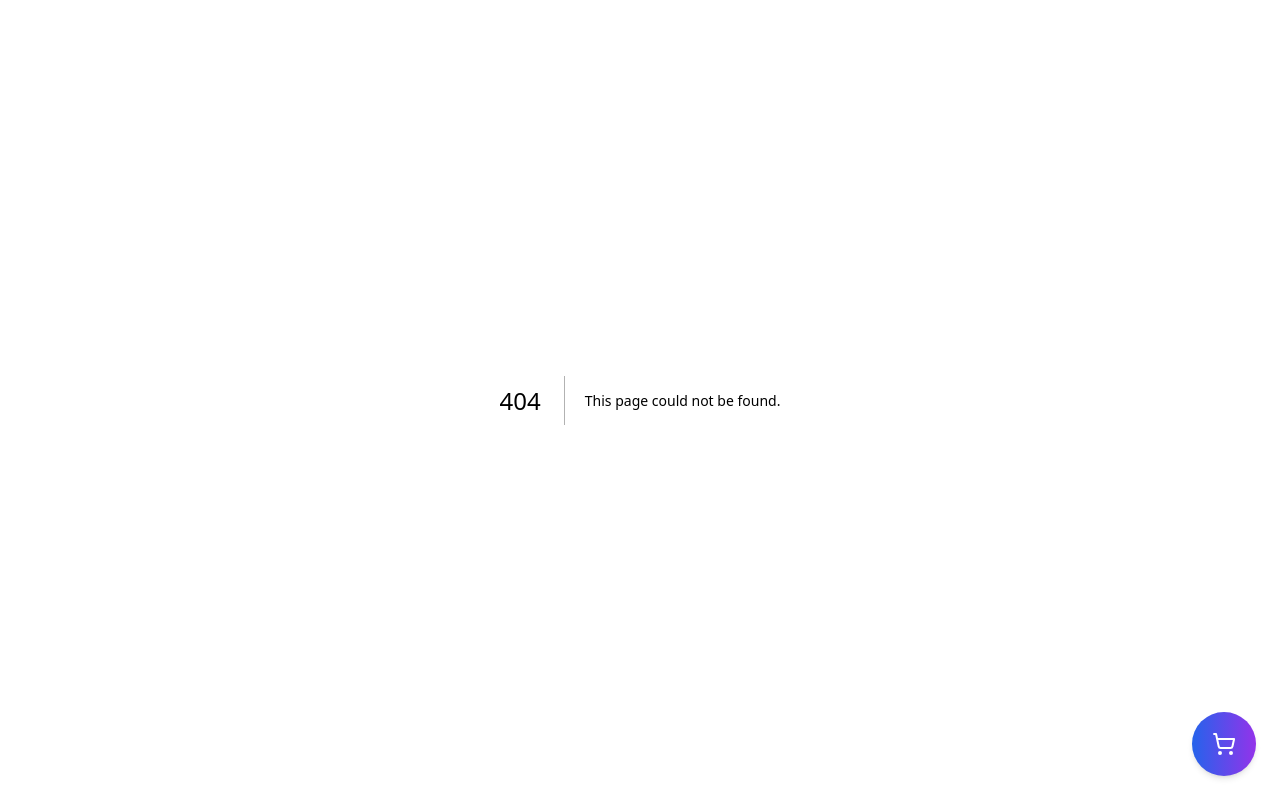
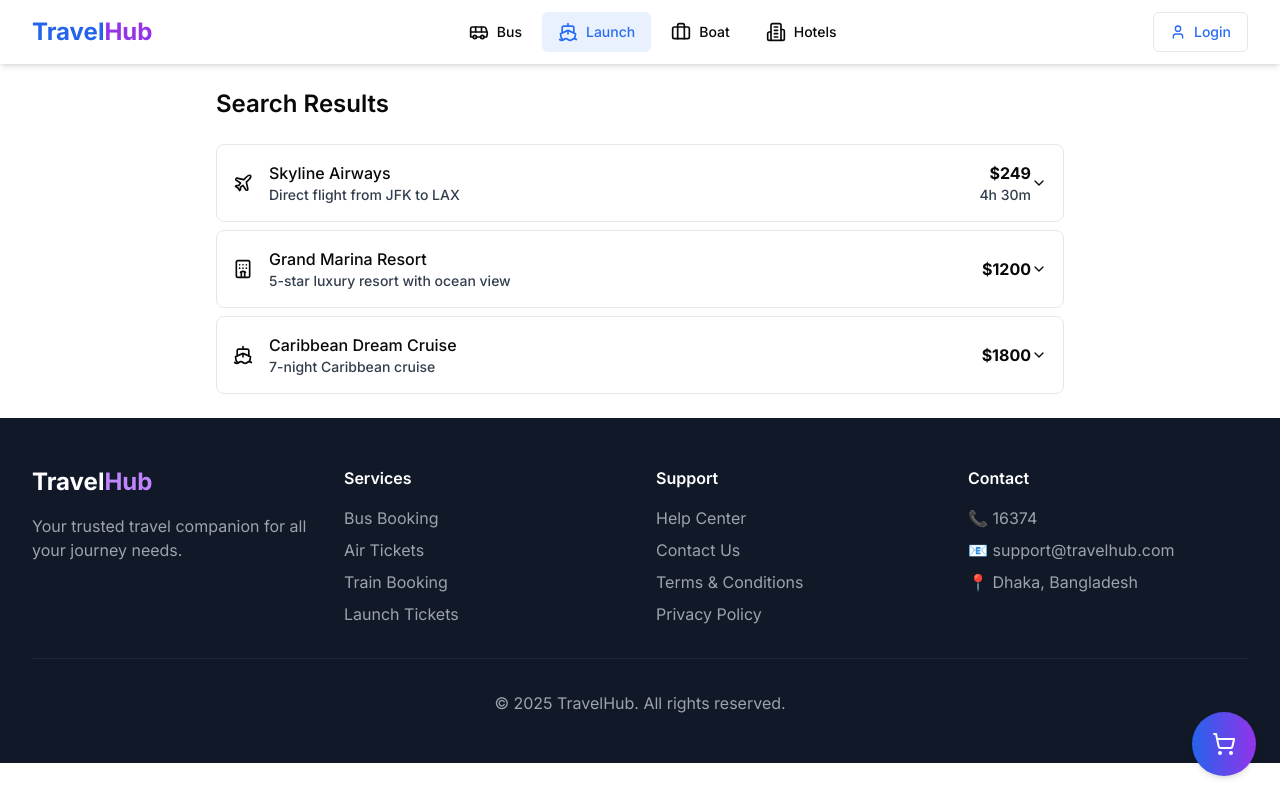
Before and after one commit to hasanhridoy01/round-trip, a Next.js app: page /tickets/booking/search in a window 1280 px wide. Before the commit this address had no page. Built offline with nearby package versions, Linux system fonts and the light colour scheme.

Commit message:
search has added

```diff
--- a/app/globals.css
+++ b/app/globals.css
@@ -101,3 +101,29 @@ select {
 .text-accent-foreground {
   color: hsl(var(--accent-foreground));
 }
+
+@keyframes accordion-down {
+  from {
+    height: 0;
+    opacity: 0;
+    transform: translateY(-5px);
+  }
+  to {
+    height: var(--radix-accordion-content-height);
+    opacity: 1;
+    transform: translateY(0);
+  }
+}
+
+@keyframes accordion-up {
+  from {
+    height: var(--radix-accordion-content-height);
+    opacity: 1;
+    transform: translateY(0);
+  }
+  to {
+    height: 0;
+    opacity: 0;
+    transform: translateY(-5px);
+  }
+}
--- a/app/layout.tsx
+++ b/app/layout.tsx
@@ -3,6 +3,8 @@ import "./globals.css";
 import type { Metadata } from "next";
 import { Inter } from "next/font/google";
 import CheckOutButton from "@/components/CheckOutButton";
+import Header from "@/components/Header";
+import Footer from "@/components/Footer";
 
 const inter = Inter({ subsets: ["latin"] });
 
@@ -19,9 +21,11 @@ export default function RootLayout({
   return (
     <html lang="en">
       <body className={inter.className}>
+        <Header />
         {children}
         <CheckOutButton />
         <Toaster position="top-right" />
+        <Footer />
       </body>
     </html>
   );
--- a/app/page.tsx
+++ b/app/page.tsx
@@ -16,16 +16,11 @@ import {
   X,
 } from "lucide-react";
 import { Button } from "@/components/ui/button";
-import Header from "@/components/Header";
 import Hero from "@/components/Hero";
-import Footer from "@/components/Footer";
 
 export default function Home() {
   return (
     <div className="min-h-screen bg-gradient-to-br from-blue-50 to-purple-50">
-      {/* Header */}
-      <Header />
-
       {/* Hero Section */}
       <Hero />
 
@@ -103,9 +98,6 @@ export default function Home() {
           </div>
         </div>
       </section>
-
-      {/* Footer */}
-      <Footer />
     </div>
   );
 }
--- /dev/null
+++ b/app/tickets/booking/search/loading.tsx
@@ -0,0 +1,9 @@
+import { Loader2 } from "lucide-react";
+
+export default function Loading() {
+  return (
+    <div className="fixed inset-0 flex items-center justify-center">
+      <Loader2 className="h-10 w-10 animate-spin text-primary" />
+    </div>
+  );
+}
--- /dev/null
+++ b/app/tickets/booking/search/page.tsx
@@ -0,0 +1,208 @@
+"use client";
+
+import {
+  Accordion,
+  AccordionContent,
+  AccordionItem,
+  AccordionTrigger,
+} from "@/components/ui/accordion";
+import {
+  Plane,
+  Hotel,
+  Ship,
+  Clock,
+  MapPin,
+  Calendar,
+  Wallet,
+} from "lucide-react";
+
+interface SearchResult {
+  id: string;
+  type: "flight" | "hotel" | "cruise";
+  departureTime?: string;
+  arrivalTime?: string;
+  checkIn?: string;
+  checkOut?: string;
+  departurePort?: string;
+  arrivalPort?: string;
+  price: number;
+  duration?: string;
+  name: string;
+  description: string;
+  amenities?: string[];
+  cabinType?: string;
+  itinerary?: string[];
+}
+
+export default function SearchResults() {
+  const mockResults: SearchResult[] = [
+    {
+      id: "flight-1",
+      type: "flight",
+      departureTime: "10:00 AM",
+      arrivalTime: "2:30 PM",
+      price: 249,
+      duration: "4h 30m",
+      name: "Skyline Airways",
+      description: "Direct flight from JFK to LAX",
+      departurePort: "New York (JFK)",
+      arrivalPort: "Los Angeles (LAX)",
+    },
+    {
+      id: "hotel-1",
+      type: "hotel",
+      checkIn: "Jun 15, 2023",
+      checkOut: "Jun 20, 2023",
+      price: 1200,
+      name: "Grand Marina Resort",
+      description: "5-star luxury resort with ocean view",
+      amenities: ["Pool", "Spa", "Restaurant", "Free WiFi"],
+    },
+    {
+      id: "cruise-1",
+      type: "cruise",
+      departureTime: "Jun 10, 2023",
+      arrivalTime: "Jun 17, 2023",
+      price: 1800,
+      name: "Caribbean Dream Cruise",
+      description: "7-night Caribbean cruise",
+      cabinType: "Balcony Suite",
+      itinerary: ["Miami", "Bahamas", "Jamaica", "Grand Cayman"],
+    },
+  ];
+
+  const getIcon = (type: string) => {
+    switch (type) {
+      case "flight":
+        return <Plane className="h-5 w-5" />;
+      case "hotel":
+        return <Hotel className="h-5 w-5" />;
+      case "cruise":
+        return <Ship className="h-5 w-5" />;
+      default:
+        return null;
+    }
+  };
+
+  return (
+    <div className="p-6 max-w-4xl mx-auto">
+      <h1 className="text-2xl font-semibold mb-6">Search Results</h1>
+
+      <Accordion type="single" collapsible className="w-full space-y-2">
+        {mockResults.map((result) => (
+          <AccordionItem
+            key={result.id}
+            value={result.id}
+            className="border rounded-lg"
+          >
+            <AccordionTrigger className="px-4 hover:no-underline">
+              <div className="flex items-center w-full">
+                <div className="mr-4">{getIcon(result.type)}</div>
+                <div className="flex-1 text-left">
+                  <h3 className="font-medium">{result.name}</h3>
+                  <p className="text-sm text-muted-foreground">
+                    {result.description}
+                  </p>
+                </div>
+                <div className="text-right">
+                  <p className="font-bold">${result.price}</p>
+                  {result.duration && (
+                    <p className="text-sm text-muted-foreground">
+                      {result.duration}
+                    </p>
+                  )}
+                </div>
+              </div>
+            </AccordionTrigger>
+
+            <AccordionContent className="px-4 pb-4 pt-0">
+              {result.type === "flight" && (
+                <div className="grid md:grid-cols-2 gap-4">
+                  <div>
+                    <h4 className="font-medium mb-2 flex items-center">
+                      <MapPin className="h-4 w-4 mr-2" />
+                      Route
+                    </h4>
+                    <p>
+                      {result.departurePort} → {result.arrivalPort}
+                    </p>
+                    <p className="text-sm text-muted-foreground mt-1">
+                      Departs: {result.departureTime}, Arrives:{" "}
+                      {result.arrivalTime}
+                    </p>
+                  </div>
+                  <div>
+                    <h4 className="font-medium mb-2 flex items-center">
+                      <Wallet className="h-4 w-4 mr-2" />
+                      Price Details
+                    </h4>
+                    <p>Total: ${result.price}</p>
+                  </div>
+                </div>
+              )}
+
+              {result.type === "hotel" && (
+                <div className="grid md:grid-cols-2 gap-4">
+                  <div>
+                    <h4 className="font-medium mb-2 flex items-center">
+                      <Calendar className="h-4 w-4 mr-2" />
+                      Dates
+                    </h4>
+                    <p>Check-in: {result.checkIn}</p>
+                    <p>Check-out: {result.checkOut}</p>
+                  </div>
+                  <div>
+                    <h4 className="font-medium mb-2 flex items-center">
+                      <Wallet className="h-4 w-4 mr-2" />
+                      Amenities
+                    </h4>
+                    <div className="flex flex-wrap gap-2">
+                      {result.amenities?.map((amenity) => (
+                        <span
+                          key={amenity}
+                          className="px-2 py-1 bg-muted rounded-full text-sm"
+                        >
+                          {amenity}
+                        </span>
+                      ))}
+                    </div>
+                  </div>
+                </div>
+              )}
+
+              {result.type === "cruise" && (
+                <div className="grid md:grid-cols-2 gap-4">
+                  <div>
+                    <h4 className="font-medium mb-2 flex items-center">
+                      <Clock className="h-4 w-4 mr-2" />
+                      Itinerary
+                    </h4>
+                    <ul className="list-disc pl-5">
+                      {result.itinerary?.map((port) => (
+                        <li key={port}>{port}</li>
+                      ))}
+                    </ul>
+                  </div>
+                  <div>
+                    <h4 className="font-medium mb-2 flex items-center">
+                      <Wallet className="h-4 w-4 mr-2" />
+                      Cabin Details
+                    </h4>
+                    <p>Cabin Type: {result.cabinType}</p>
+                    <p>Total: ${result.price}</p>
+                  </div>
+                </div>
+              )}
+
+              <button className="mt-4 w-full py-2 bg-primary text-primary-foreground rounded-md hover:bg-primary/90">
+                {result.type === "flight" && "Book Flight"}
+                {result.type === "hotel" && "Book Hotel"}
+                {result.type === "cruise" && "Book Cruise"}
+              </button>
+            </AccordionContent>
+          </AccordionItem>
+        ))}
+      </Accordion>
+    </div>
+  );
+}
--- a/components/CheckOutButton.tsx
+++ b/components/CheckOutButton.tsx
@@ -158,7 +158,7 @@ const CheckOutButton = () => {
             </DrawerHeader>
           </div>
 
-          <div className="overflow-y-auto min-h-[calc(100vh-160px)] px-6 py-4 flex flex-col">
+          <div className="overflow-y-auto min-h-[calc(100vh-205px)] px-6 py-4 flex flex-col">
             {bookings.length > 0 ? (
               <div className="space-y-4">
                 {bookings.map((booking) => (
--- a/components/Header.tsx
+++ b/components/Header.tsx
@@ -1,3 +1,5 @@
+"use client";
+
 import React, { useState } from "react";
 import Link from "next/link";
 import { Bus, Ship, Phone, Menu, Briefcase, Building2, } from "lucide-react";
--- a/components/search-components/Bus.tsx
+++ b/components/search-components/Bus.tsx
@@ -159,7 +159,7 @@ const BusComponent = () => {
             </div>
 
             {tripType === "roundTrip" && (
-              <div className="md:col-span-2 space-y-1.5 mt-4">
+              <div className="md:col-span-2 space-y-1.5">
                 <span className="text-sm text-primary font-medium uppercase">
                   Return Date
                 </span>
--- a/components/search-components/Launch.tsx
+++ b/components/search-components/Launch.tsx
@@ -1,3 +1,5 @@
+"use client";
+
 import React from "react";
 import Link from "next/link";
 import axios from "axios";
@@ -7,8 +9,10 @@ import { Input } from "@/components/ui/input";
 import { Card, CardContent } from "@/components/ui/card";
 import { set } from "date-fns";
 import { toast } from "sonner";
+import { useRouter } from "next/navigation";
 
 const LaunchComponent = () => {
+  const router = useRouter();
   const [tripType, setTripType] = React.useState<"oneWay" | "roundTrip">(
     "oneWay"
   );
@@ -40,6 +44,7 @@ const LaunchComponent = () => {
         trip_to: toLocation,
         type: trip,
       });
+
       if (tripType === "roundTrip" && returnDate) {
         params.append("return_trip_date", returnDate);
       }
@@ -51,17 +56,34 @@ const LaunchComponent = () => {
       );
 
       console.log("Search Result:", response.data);
-      if (response.data.success) {
+
+      if (response.data.success && Array.isArray(response.data.data)) {
+        const firstTrip = response.data.data[0];
+
         toast.success(`Search successful for ${trip} trips`);
+
+        // Clear form
         setFromLocation("");
         setToLocation("");
         setJourneyDate("");
         setReturnDate("");
+
+        // ✅ Push to route with query
+        router.push(
+          `/tickets/booking/search?fromcity=${
+            firstTrip.starting_point
+          }&tocity=${firstTrip.ending_point}&doj=${
+            firstTrip.schedule_date
+          }&dor=${tripType === "roundTrip" ? returnDate : ""}`
+        );
+      } else {
+        toast.error("No trips found");
       }
     } catch (error) {
       console.error("Error searching trips:", error);
       toast.error("Search failed");
     }
+
     setLoading(false);
   };
 
@@ -159,7 +181,7 @@ const LaunchComponent = () => {
             </div>
 
             {tripType === "roundTrip" && (
-              <div className="md:col-span-2 space-y-1.5 mt-4">
+              <div className="md:col-span-2 space-y-1.5">
                 <span className="text-sm text-primary font-medium uppercase">
                   Return Date
                 </span>
--- a/components/ui/accordion.tsx
+++ b/components/ui/accordion.tsx
@@ -1,10 +1,9 @@
-'use client';
+"use client";
 
-import * as React from 'react';
-import * as AccordionPrimitive from '@radix-ui/react-accordion';
-import { ChevronDown } from 'lucide-react';
-
-import { cn } from '@/lib/utils';
+import * as React from "react";
+import * as AccordionPrimitive from "@radix-ui/react-accordion";
+import { ChevronDown } from "lucide-react";
+import { cn } from "@/lib/utils";
 
 const Accordion = AccordionPrimitive.Root;
 
@@ -14,11 +13,11 @@ const AccordionItem = React.forwardRef<
 >(({ className, ...props }, ref) => (
   <AccordionPrimitive.Item
     ref={ref}
-    className={cn('border-b', className)}
+    className={cn("border-b overflow-hidden", className)}
     {...props}
   />
 ));
-AccordionItem.displayName = 'AccordionItem';
+AccordionItem.displayName = "AccordionItem";
 
 const AccordionTrigger = React.forwardRef<
   React.ElementRef<typeof AccordionPrimitive.Trigger>,
@@ -28,13 +27,13 @@ const AccordionTrigger = React.forwardRef<
     <AccordionPrimitive.Trigger
       ref={ref}
       className={cn(
-        'flex flex-1 items-center justify-between py-4 font-medium transition-all hover:underline [&[data-state=open]>svg]:rotate-180',
+        "flex flex-1 items-center justify-between py-4 font-medium transition-all hover:underline [&[data-state=open]>svg]:rotate-180",
         className
       )}
       {...props}
     >
       {children}
-      <ChevronDown className="h-4 w-4 shrink-0 transition-transform duration-200" />
+      <ChevronDown className="h-4 w-4 shrink-0 transition-transform duration-300" />
     </AccordionPrimitive.Trigger>
   </AccordionPrimitive.Header>
 ));
@@ -46,10 +45,14 @@ const AccordionContent = React.forwardRef<
 >(({ className, children, ...props }, ref) => (
   <AccordionPrimitive.Content
     ref={ref}
-    className="overflow-hidden text-sm transition-all data-[state=closed]:animate-accordion-up data-[state=open]:animate-accordion-down"
+    className={cn(
+      "overflow-hidden text-sm transition-all",
+      "data-[state=closed]:animate-accordion-up data-[state=open]:animate-accordion-down",
+      className
+    )}
     {...props}
   >
-    <div className={cn('pb-4 pt-0', className)}>{children}</div>
+    <div className={cn("pb-4 pt-0", className)}>{children}</div>
   </AccordionPrimitive.Content>
 ));
 
```
